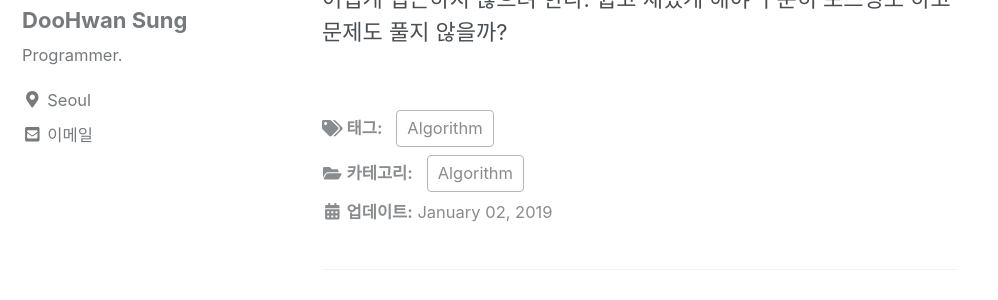
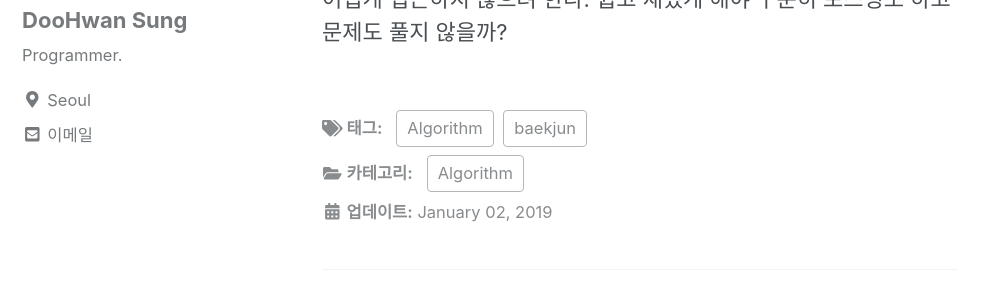
Before and after one commit to doohwannet7/doohwannet7.github.io, a Jekyll site: the page built from _posts/2019-01-02-백준1978.md, in a window 1280 px wide and 900 px high, scrolled down 2668 px. Shown: the part 142-442 px from the top of the window, without its empty margins (0-998 px from the left). Built offline with Jekyll 4.4.1, drawn with Linux system fonts in a browser that asks for light colours; cached includes are drawn as plain includes; nearby versions of some CDN libraries.

Commit message:
tag sujung

```diff
--- a/_posts/2019-01-02-백준1978.md
+++ b/_posts/2019-01-02-백준1978.md
@@ -6,6 +6,7 @@ categories:
   - Algorithm
 tags:
   - Algorithm
+  - baekjun
 toc: true
 toc_label: "알고리즘"
 
```
